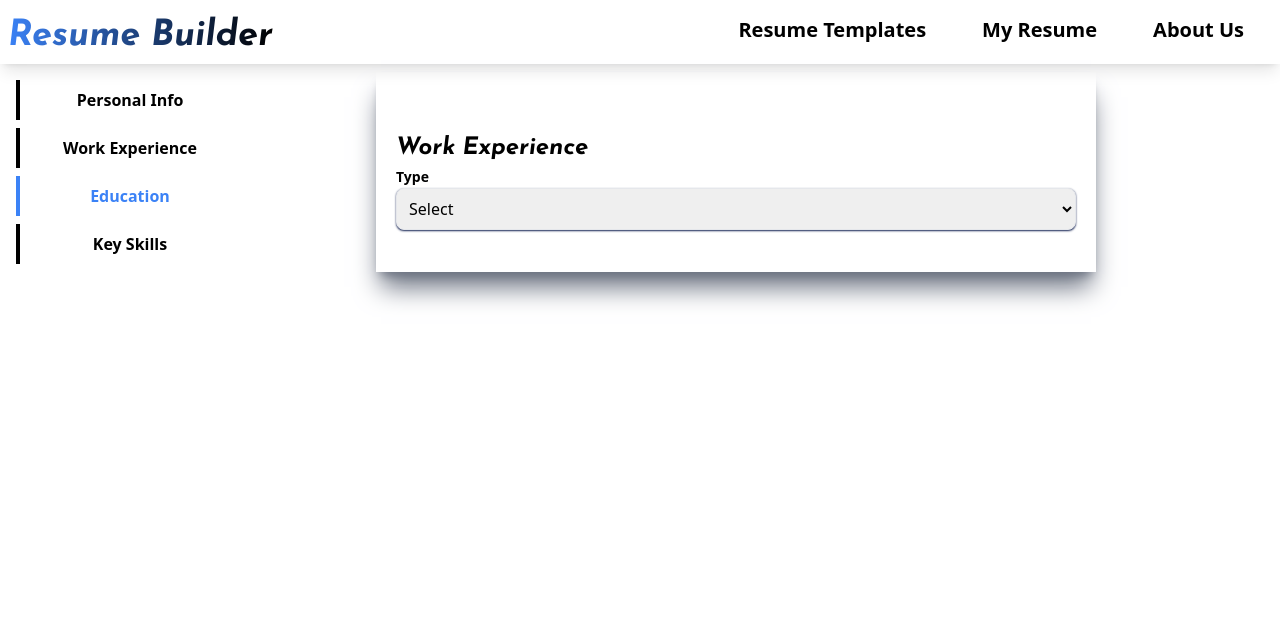
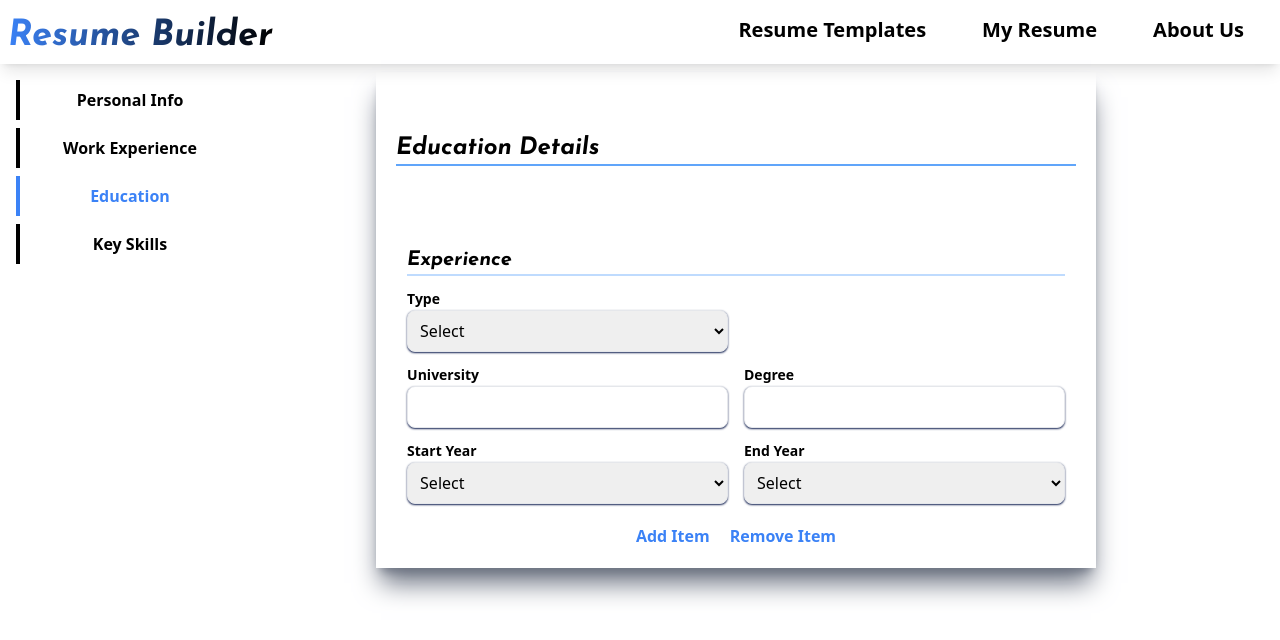
Before and after one commit to RohitPareekWebDev/resume_builder, a React (Create React App) app: page /detailfilling/education in a window 1280 px wide. Shown: the top 640 px of the page. Built offline with nearby package versions, Linux system fonts and the light colour scheme; a web font is replaced by a local one.

Commit message:
add key skill code

```diff
--- a/src/Components/Detail/Education.jsx
+++ b/src/Components/Detail/Education.jsx
@@ -1,13 +1,25 @@
 import React from 'react'
 
 function Education() {
-    let inputCss = 'w-full border rounded-lg p-2 shadow-blue-950 shadow-sm'
+    let inputCss = 'w-full border rounded-lg p-2 shadow-blue-950 shadow-sm';
+    let year = yearRange(2000, 2024)
+    function yearRange(start, end) {
+        //this function  is used to create list of years in a range to display list of options in the 'Select' input field of the form.
+        var ans = [];
+        for (let i = start; i <= end; i++) {
+            ans.push(i);
+        }
+        return ans;
+    }
     return (
         <div className=" flex w-3/4 flex-col p-5 shadow-gray-500 shadow-xl">
-            <h1 className=' text-2xl font font-bold  text-justify mt-10 '>Work Experience</h1>
+            <h1 className=' text-2xl font font-bold  text-justify mt-10 border-b-2 border-blue-400'>Education Details</h1>
 
+            <div className='flex justify-center mt-10'>
+                <form action="">
+                    <h2 className=' text-xl font font-bold  text-justify mt-10 border-b-2 border-blue-200'>Experience</h2>
+                    <div className='grid grid-cols-2 gap-4 mt-2.5'>
                         <div>
-                <div className=' '>
                             <label className=" text-sm font-bold" htmlFor="">Type</label>
                             <select className={`${inputCss}`} name="" id="">
                                 <option value="hello">Select</option>
@@ -16,6 +28,54 @@ function Education() {
                             </select>
                         </div>
                     </div>
+
+                    <div className='grid grid-cols-2 gap-4 mt-2.5'>
+                        <div>
+                            <label className=" text-sm font-bold" htmlFor="university">University</label>
+                            <input id='university' className={`${inputCss}`} type="text" />
+                        </div>
+
+                        <div>
+                            <label className=" text-sm font-bold" htmlFor="degree">Degree</label>
+                            <input id='degree' className={`${inputCss}`} type="text" />
+                        </div>
+                    </div>
+
+                    <div className='grid grid-cols-2 gap-4 mt-2.5'>
+                        <div>
+                            <label className=" text-sm font-bold" htmlFor="Starting Year ">Start Year</label>
+                            <select className={`${inputCss}`} name="" id="">
+                                <option className="text-blue-400" value="">Select</option>
+                                {
+                                    year.map((yr, i) => {
+                                        return (
+                                            <option className="text-blue-400" key={i} >{yr}</option>
+                                        )
+                                    })}
+                            </select>
+                        </div>
+
+                        <div>
+                            <label className=" text-sm font-bold" htmlFor="Ending Year ">End Year</label>
+                            <select className={`${inputCss}`} name="" id="">
+                                <option className="text-blue-400" value="">Select</option>
+                                {
+                                    year.map((yr, i) => {
+                                        return (
+                                            <option className="text-blue-400" key={i} >{yr}</option>
+                                        )
+                                    })}
+                            </select>
+
+                        </div>
+                    </div>
+
+                    <div className='flex justify-center mt-5 gap-5 font-bold text-blue-500'>
+                        <button>Add Item</button>
+                        <button>Remove Item</button>
+                    </div>
+                </form>
+            </div>
         </div>
     )
 }
--- a/src/Components/Detail/KeySkill.jsx
+++ b/src/Components/Detail/KeySkill.jsx
@@ -1,11 +1,23 @@
 import React from 'react'
 
-function KeySkill() {
+function Education() {
+    let inputCss = 'w-full border rounded-lg p-2 shadow-blue-950 shadow-sm';
     return (
-        <div>
-            keySkill
+        <div className=" flex w-3/4 flex-col p-5 shadow-gray-500 shadow-xl">
+            <h1 className=' text-2xl font font-bold  text-justify mt-10 border-b-2 border-blue-400'>Key Skills</h1>
+
+            <div className='grid grid-cols-2 mt-10 gap-4'>
+                <input className={inputCss} placeholder='Enter Skill' type="text" />
+                <input className={inputCss} placeholder='Enter Skill' type="text" />
+            </div>
+
+            <div className='flex justify-center mt-5 gap-5 font-bold text-blue-500'>
+                <button>Add Item</button>
+                <button>Remove Item</button>
+            </div>
         </div>
+
     )
 }
 
-export default KeySkill
+export default Education
--- a/src/Components/Detail/PersonalDetails.jsx
+++ b/src/Components/Detail/PersonalDetails.jsx
@@ -31,7 +31,7 @@ function PersonalDetails() {
                         />
                     ) : (
                         <img
-                            style={{ height: "150px", marginRight: "100px" }}
+                            style={{ height: "150px", marginRight: "100px", border: "4px solid black" }}
                             className='ml-10 cursor-pointer border rounded-full'
                             src={img}
                             alt="error"
--- a/src/Components/Detail/WorkExperience.jsx
+++ b/src/Components/Detail/WorkExperience.jsx
@@ -13,14 +13,14 @@ function WorkExperience() {
     }
     return (
         <div className=" flex w-3/4 flex-col p-5 shadow-gray-500 shadow-xl">
-            <h1 className=' text-2xl font font-bold  text-justify mt-10 '>Work Experience</h1>
+            <h1 className=' text-2xl font font-bold  text-justify mt-10 border-b-2 border-blue-400'>Work Experience</h1>
 
             <div className='flex justify-center mt-10'>
                 <form action="">
 
                     <h2 className=' text-xl font font-bold  text-justify mt-10 border-b-2 border-blue-200'>Experience</h2>
 
-                    <div className='grid grid-cols-2 gap-4' >
+                    <div className='grid grid-cols-2 gap-4 mt-2.5' >
                         <div >
                             <label className=" text-sm font-bold" htmlFor="job title">Job title</label>
                             <input className={`${inputCss}`} id="job title" type="text" placeholder='Enter Job Title' />
@@ -32,7 +32,7 @@ function WorkExperience() {
                         </div>
                     </div>
 
-                    <div className='grid grid-cols-2 gap-4'>
+                    <div className='grid grid-cols-2 gap-4 mt-2.5'>
                         <div>
                             <label className=" text-sm font-bold" htmlFor="Starting Year ">Start Year</label>
                             <select className={`${inputCss}`} name="" id="">
```
Lines whose indentation alone changed are shown as unchanged.
